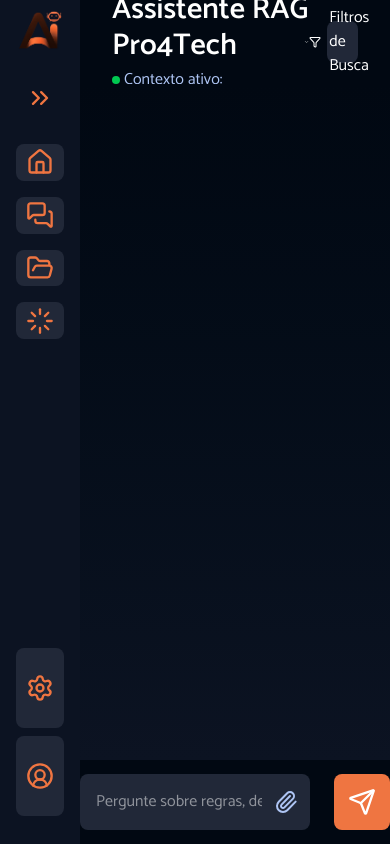
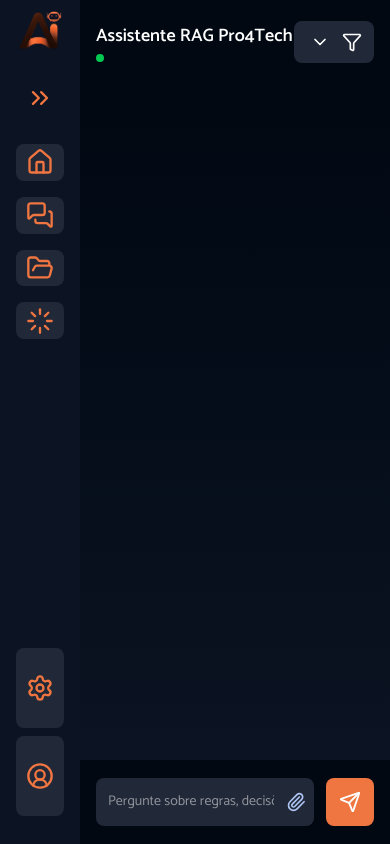
Before and after one commit to dottecteam/AI4PO, a Next.js app in the folder web/: page /chatbot in a window 390 px wide. Built offline with nearby package versions, Linux system fonts and the light colour scheme.

Commit message:
fix(#5-5): Correção na responsividade da tela do chat

```diff
--- a/web/app/(pages)/(app)/chatbot/page.tsx
+++ b/web/app/(pages)/(app)/chatbot/page.tsx
@@ -3,41 +3,49 @@
 function ChatBot(){
     return(
         <div className="w-full h-full bg-[#010812] grid grid-rows-[10%_1fr_10%]">
-            <div className="w-full h-full bg-[#010812] flex justify-between items-center px-8">
-                <div className="w-auto h-auto flex flex-col gap-1">
-                    <h1 className="text-white font-semibold text-3xl">Assistente RAG Pro4Tech</h1>
-                    <span className="flex items-center gap-1 text-[#AEC5F4]">
-                        <div className="bg-green-500 w-2 h-2 rounded-[999px]" />
-                        Contexto ativo:
+            <div className="w-full h-full bg-[#010812] flex justify-between items-center px-4 sm:px-6 lg:px-8">
+                <div className="w-auto h-auto flex flex-col gap-1 min-w-0">
+                    <h1 className="text-white font-semibold text-lg sm:text-2xl lg:text-3xl truncate">
+                        Assistente RAG Pro4Tech
+                    </h1>
+                    <span className="flex items-center gap-1 text-[#AEC5F4] text-xs sm:text-sm">
+                        <div className="bg-green-500 w-2 h-2 rounded-[999px] shrink-0" />
+                        <span className="hidden sm:inline">Contexto ativo:</span>
                     </span>
                 </div>
 
-                <div className="w-1/8 h-1/2 bg-[#212838] rounded-lg flex justify-center items-center">
-                    <button type="button" className="w-1/6 h-1/2 flex justify-center items-center rounded-lg hover:bg-[#333D55] transition duration-200">
+                <div className="w-auto sm:w-1/3 lg:w-1/8 h-1/2 bg-[#212838] rounded-lg flex justify-center items-center gap-2 px-3 shrink-0">
+                    <button type="button" className="flex items-center justify-center rounded-lg hover:bg-[#333D55] transition duration-200 p-1">
                         <ChevronDown size={20} color={"white"} />
                     </button>
                     <div className="flex flex-row gap-2 items-center">
-                        <Funnel size={24} color="white" />
-                        <h1 className="text-white select-none">Filtros de Busca</h1>
+                        <Funnel size={20} color="white" className="shrink-0" />
+                        <h1 className="text-white select-none text-sm hidden md:block whitespace-nowrap">
+                            Filtros de Busca
+                        </h1>
                     </div>
                 </div>
             </div>
 
             {/* chat bot aqui - vou testar com o docker  */}
-            <div className="w-full h-full min-h-0 overflow-y-auto flex flex-col gap-3 px-8 py-4 bg-gradient-to-b from-[#010812] to-[#0C1322]"></div>
+            <div className="w-full h-full min-h-0 overflow-y-auto flex flex-col gap-3 px-4 sm:px-6 lg:px-8 py-4 bg-gradient-to-b from-[#010812] to-[#0C1322]"></div>
 
             <div className="w-full h-full bg-[#010812]">
                 <div className="w-full h-full bg-[#010812] flex justify-center items-center">
-                    <div className="w-full h-3/5 bg-[#010812] rounded-lg flex justify-center items-center gap-6">
-                        <div className="relative w-6/7 h-14">
-                            <input type="text" placeholder="Pergunte sobre regras, decisões arquiteturais ou histórico de projetos..." className="w-full h-full bg-[#212838] outline-none rounded-lg pl-4 pr-12 text-white focus:ring-2 focus:ring-[#EF7541] transition duration-200" />
-                            <button type="button" className="absolute right-3 top-1/2 -translate-y-1/2 flex items-center justify-center cursor-pointer">
-                                <Paperclip size={24} color={"#AEC5F4"} />
+                    <div className="w-full h-3/5 bg-[#010812] rounded-lg flex justify-center items-center gap-3 sm:gap-6 px-4 sm:px-6 lg:px-8">
+                        <div className="relative w-6/7 h-12 sm:h-14">
+                            <input
+                                type="text"
+                                placeholder="Pergunte sobre regras, decisões arquiteturais ou histórico de projetos..."
+                                className="w-full h-full bg-[#212838] outline-none rounded-lg pl-3 sm:pl-4 pr-10 sm:pr-12 text-sm sm:text-base text-white focus:ring-2 focus:ring-[#EF7541] transition duration-200"
+                            />
+                            <button type="button" className="absolute right-2 sm:right-3 top-1/2 -translate-y-1/2 flex items-center justify-center cursor-pointer">
+                                <Paperclip size={20} className="sm:w-6 sm:h-6" color={"#AEC5F4"} />
                             </button>
                         </div>
 
-                        <button type="submit" className="w-16 h-14 bg-[#EF7541] rounded-lg flex items-center justify-center cursor-pointer hover:bg-[#d9653a] transition-colors duration-200">
-                            <Send size={28} color={"white"} />
+                        <button type="submit" className="w-12 h-12 sm:w-16 sm:h-14 bg-[#EF7541] rounded-lg flex items-center justify-center cursor-pointer hover:bg-[#d9653a] transition-colors duration-200 shrink-0">
+                            <Send size={22} className="sm:w-7 sm:h-7" color={"white"} />
                         </button>
 
                     </div>
```
